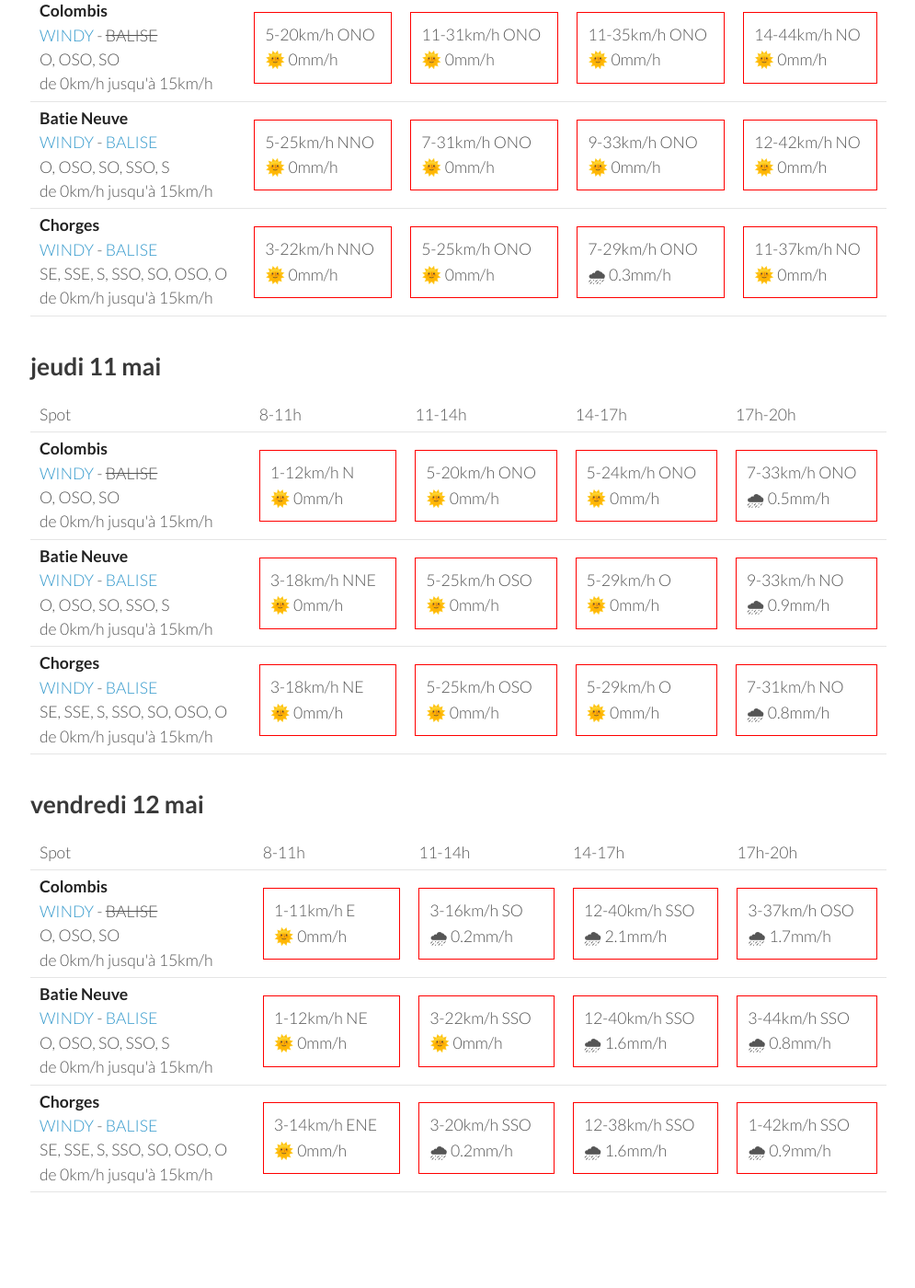
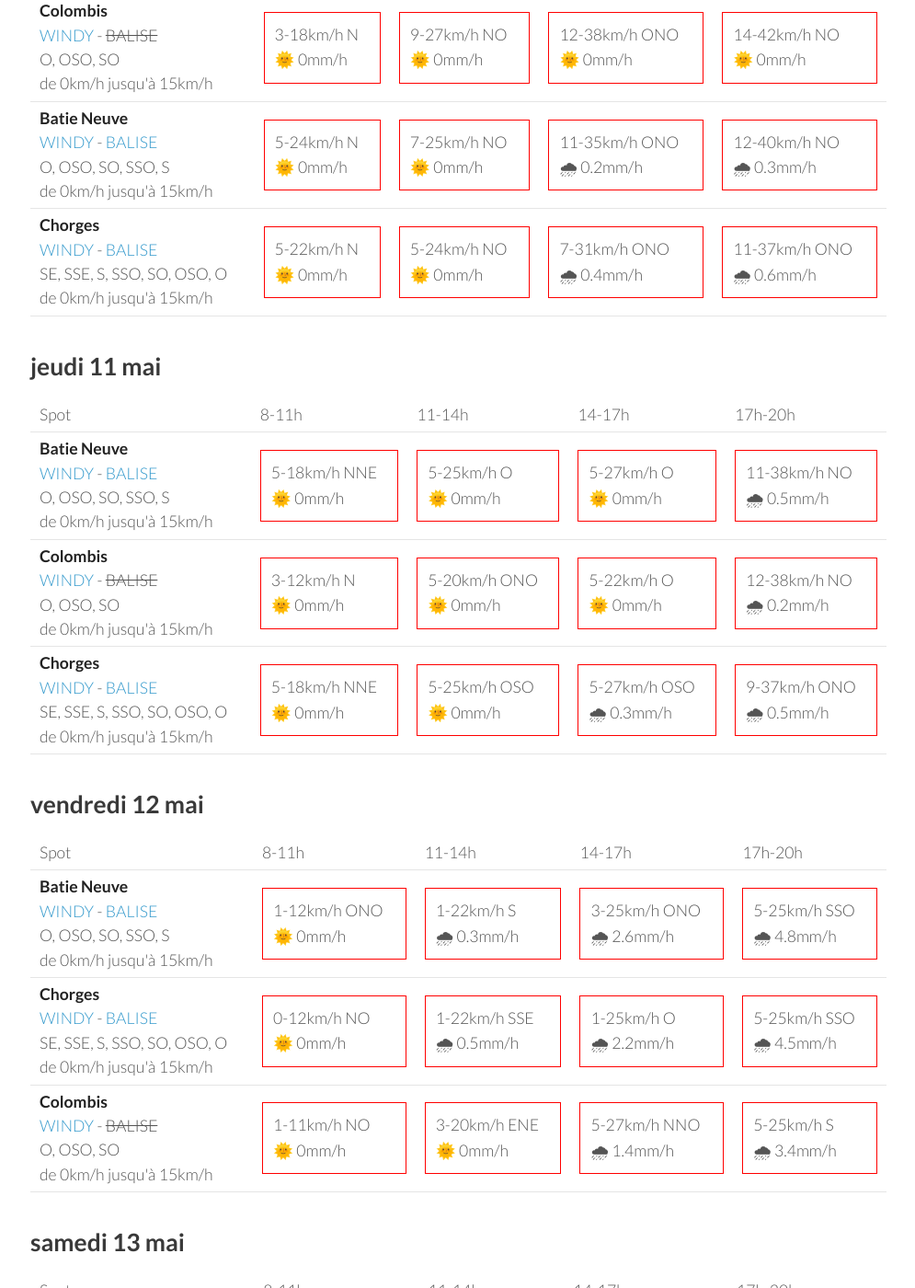
Before and after one commit to parapente-dans-le-nord/parapente-dans-le-nord.github.io, a Jekyll site: the page built from serre_poncon.markdown, in a window 1280 px wide and 1400 px high, scrolled down 1325 px. Shown: the whole window at 92% size, without its empty margins (25-1020 px from the left). Built offline with Jekyll 4.4.1, drawn with Linux system fonts in a browser that asks for light colours; some of the changed text lies outside the part shown.

Commit message:
update index.markdown

```diff
--- a/serre_poncon.markdown
+++ b/serre_poncon.markdown
@@ -116,30 +116,30 @@ page mise à jour le lundi 08 mai 06:31
 <tr>
         <td><strong>Colombis</strong><br><a href="https://windy.com/44.494/6.216?44.559,6.262,10">WINDY</a> - <span class="no-balise"> BALISE </span><br> <span class="vent-favorable">O, OSO, SO</span><br><span class="force-vent">de 0km/h jusqu'à 15km/h</span> </td>
 
-            <td><div class="not-flyable"><p>5-20km/h ONO</p><p>🌞 0mm/h</p></div></td>
-            <td><div class="not-flyable"><p>11-31km/h ONO</p><p>🌞 0mm/h</p></div></td>
-            <td><div class="not-flyable"><p>11-35km/h ONO</p><p>🌞 0mm/h</p></div></td>
-            <td><div class="not-flyable"><p>14-44km/h NO</p><p>🌞 0mm/h</p></div></td>
+            <td><div class="not-flyable"><p>3-18km/h N</p><p>🌞 0mm/h</p></div></td>
+            <td><div class="not-flyable"><p>9-27km/h NO</p><p>🌞 0mm/h</p></div></td>
+            <td><div class="not-flyable"><p>12-38km/h ONO</p><p>🌞 0mm/h</p></div></td>
+            <td><div class="not-flyable"><p>14-42km/h NO</p><p>🌞 0mm/h</p></div></td>
 
 
     </tr>
 <tr>
         <td><strong>Batie Neuve</strong><br><a href="https://windy.com/44.584/6.236?44.559,6.262,10,m:eTtagly">WINDY</a> - <span class=""><a href="https://www.openwindmap.org/PP554">BALISE</a> </span><br> <span class="vent-favorable">O, OSO, SO, SSO, S</span><br><span class="force-vent">de 0km/h jusqu'à 15km/h</span> </td>
 
-            <td><div class="not-flyable"><p>5-25km/h NNO</p><p>🌞 0mm/h</p></div></td>
-            <td><div class="not-flyable"><p>7-31km/h ONO</p><p>🌞 0mm/h</p></div></td>
-            <td><div class="not-flyable"><p>9-33km/h ONO</p><p>🌞 0mm/h</p></div></td>
-            <td><div class="not-flyable"><p>12-42km/h NO</p><p>🌞 0mm/h</p></div></td>
+            <td><div class="not-flyable"><p>5-24km/h N</p><p>🌞 0mm/h</p></div></td>
+            <td><div class="not-flyable"><p>7-25km/h NO</p><p>🌞 0mm/h</p></div></td>
+            <td><div class="not-flyable"><p>11-35km/h ONO</p><p>🌧 0.2mm/h</p></div></td>
+            <td><div class="not-flyable"><p>12-40km/h NO</p><p>🌧 0.3mm/h</p></div></td>
 
 
     </tr>
 <tr>
         <td><strong>Chorges</strong><br><a href="https://windy.com/44.578/6.280?44.559,6.262,10">WINDY</a> - <span class=""><a href="https://www.openwindmap.org/PP554">BALISE</a> </span><br> <span class="vent-favorable">SE, SSE, S, SSO, SO, OSO, O</span><br><span class="force-vent">de 0km/h jusqu'à 15km/h</span> </td>
 
-            <td><div class="not-flyable"><p>3-22km/h NNO</p><p>🌞 0mm/h</p></div></td>
-            <td><div class="not-flyable"><p>5-25km/h ONO</p><p>🌞 0mm/h</p></div></td>
-            <td><div class="not-flyable"><p>7-29km/h ONO</p><p>🌧 0.3mm/h</p></div></td>
-            <td><div class="not-flyable"><p>11-37km/h NO</p><p>🌞 0mm/h</p></div></td>
+            <td><div class="not-flyable"><p>5-22km/h N</p><p>🌞 0mm/h</p></div></td>
+            <td><div class="not-flyable"><p>5-24km/h NO</p><p>🌞 0mm/h</p></div></td>
+            <td><div class="not-flyable"><p>7-31km/h ONO</p><p>🌧 0.4mm/h</p></div></td>
+            <td><div class="not-flyable"><p>11-37km/h ONO</p><p>🌧 0.6mm/h</p></div></td>
 
 
     </tr>
@@ -160,32 +160,32 @@ page mise à jour le lundi 08 mai 06:31
       <td>17h-20h</td>
     </tr>
 <tr>
-        <td><strong>Colombis</strong><br><a href="https://windy.com/44.494/6.216?44.559,6.262,10">WINDY</a> - <span class="no-balise"> BALISE </span><br> <span class="vent-favorable">O, OSO, SO</span><br><span class="force-vent">de 0km/h jusqu'à 15km/h</span> </td>
+        <td><strong>Batie Neuve</strong><br><a href="https://windy.com/44.584/6.236?44.559,6.262,10,m:eTtagly">WINDY</a> - <span class=""><a href="https://www.openwindmap.org/PP554">BALISE</a> </span><br> <span class="vent-favorable">O, OSO, SO, SSO, S</span><br><span class="force-vent">de 0km/h jusqu'à 15km/h</span> </td>
 
-            <td><div class="not-flyable"><p>1-12km/h N</p><p>🌞 0mm/h</p></div></td>
-            <td><div class="not-flyable"><p>5-20km/h ONO</p><p>🌞 0mm/h</p></div></td>
-            <td><div class="not-flyable"><p>5-24km/h ONO</p><p>🌞 0mm/h</p></div></td>
-            <td><div class="not-flyable"><p>7-33km/h ONO</p><p>🌧 0.5mm/h</p></div></td>
+            <td><div class="not-flyable"><p>5-18km/h NNE</p><p>🌞 0mm/h</p></div></td>
+            <td><div class="not-flyable"><p>5-25km/h O</p><p>🌞 0mm/h</p></div></td>
+            <td><div class="not-flyable"><p>5-27km/h O</p><p>🌞 0mm/h</p></div></td>
+            <td><div class="not-flyable"><p>11-38km/h NO</p><p>🌧 0.5mm/h</p></div></td>
 
 
     </tr>
 <tr>
-        <td><strong>Batie Neuve</strong><br><a href="https://windy.com/44.584/6.236?44.559,6.262,10,m:eTtagly">WINDY</a> - <span class=""><a href="https://www.openwindmap.org/PP554">BALISE</a> </span><br> <span class="vent-favorable">O, OSO, SO, SSO, S</span><br><span class="force-vent">de 0km/h jusqu'à 15km/h</span> </td>
+        <td><strong>Colombis</strong><br><a href="https://windy.com/44.494/6.216?44.559,6.262,10">WINDY</a> - <span class="no-balise"> BALISE </span><br> <span class="vent-favorable">O, OSO, SO</span><br><span class="force-vent">de 0km/h jusqu'à 15km/h</span> </td>
 
-            <td><div class="not-flyable"><p>3-18km/h NNE</p><p>🌞 0mm/h</p></div></td>
-            <td><div class="not-flyable"><p>5-25km/h OSO</p><p>🌞 0mm/h</p></div></td>
-            <td><div class="not-flyable"><p>5-29km/h O</p><p>🌞 0mm/h</p></div></td>
-            <td><div class="not-flyable"><p>9-33km/h NO</p><p>🌧 0.9mm/h</p></div></td>
+            <td><div class="not-flyable"><p>3-12km/h N</p><p>🌞 0mm/h</p></div></td>
+            <td><div class="not-flyable"><p>5-20km/h ONO</p><p>🌞 0mm/h</p></div></td>
+            <td><div class="not-flyable"><p>5-22km/h O</p><p>🌞 0mm/h</p></div></td>
+            <td><div class="not-flyable"><p>12-38km/h NO</p><p>🌧 0.2mm/h</p></div></td>
 
 
     </tr>
 <tr>
         <td><strong>Chorges</strong><br><a href="https://windy.com/44.578/6.280?44.559,6.262,10">WINDY</a> - <span class=""><a href="https://www.openwindmap.org/PP554">BALISE</a> </span><br> <span class="vent-favorable">SE, SSE, S, SSO, SO, OSO, O</span><br><span class="force-vent">de 0km/h jusqu'à 15km/h</span> </td>
 
-            <td><div class="not-flyable"><p>3-18km/h NE</p><p>🌞 0mm/h</p></div></td>
+            <td><div class="not-flyable"><p>5-18km/h NNE</p><p>🌞 0mm/h</p></div></td>
             <td><div class="not-flyable"><p>5-25km/h OSO</p><p>🌞 0mm/h</p></div></td>
-            <td><div class="not-flyable"><p>5-29km/h O</p><p>🌞 0mm/h</p></div></td>
-            <td><div class="not-flyable"><p>7-31km/h NO</p><p>🌧 0.8mm/h</p></div></td>
+            <td><div class="not-flyable"><p>5-27km/h OSO</p><p>🌧 0.3mm/h</p></div></td>
+            <td><div class="not-flyable"><p>9-37km/h ONO</p><p>🌧 0.5mm/h</p></div></td>
 
 
     </tr>
@@ -206,32 +206,32 @@ page mise à jour le lundi 08 mai 06:31
       <td>17h-20h</td>
     </tr>
 <tr>
-        <td><strong>Colombis</strong><br><a href="https://windy.com/44.494/6.216?44.559,6.262,10">WINDY</a> - <span class="no-balise"> BALISE </span><br> <span class="vent-favorable">O, OSO, SO</span><br><span class="force-vent">de 0km/h jusqu'à 15km/h</span> </td>
-
-            <td><div class="not-flyable"><p>1-11km/h E</p><p>🌞 0mm/h</p></div></td>
-            <td><div class="not-flyable"><p>3-16km/h SO</p><p>🌧 0.2mm/h</p></div></td>
-            <td><div class="not-flyable"><p>12-40km/h SSO</p><p>🌧 2.1mm/h</p></div></td>
-            <td><div class="not-flyable"><p>3-37km/h OSO</p><p>🌧 1.7mm/h</p></div></td>
-
-
-    </tr>
-<tr>
         <td><strong>Batie Neuve</strong><br><a href="https://windy.com/44.584/6.236?44.559,6.262,10,m:eTtagly">WINDY</a> - <span class=""><a href="https://www.openwindmap.org/PP554">BALISE</a> </span><br> <span class="vent-favorable">O, OSO, SO, SSO, S</span><br><span class="force-vent">de 0km/h jusqu'à 15km/h</span> </td>
 
-            <td><div class="not-flyable"><p>1-12km/h NE</p><p>🌞 0mm/h</p></div></td>
-            <td><div class="not-flyable"><p>3-22km/h SSO</p><p>🌞 0mm/h</p></div></td>
-            <td><div class="not-flyable"><p>12-40km/h SSO</p><p>🌧 1.6mm/h</p></div></td>
-            <td><div class="not-flyable"><p>3-44km/h SSO</p><p>🌧 0.8mm/h</p></div></td>
+            <td><div class="not-flyable"><p>1-12km/h ONO</p><p>🌞 0mm/h</p></div></td>
+            <td><div class="not-flyable"><p>1-22km/h S</p><p>🌧 0.3mm/h</p></div></td>
+            <td><div class="not-flyable"><p>3-25km/h ONO</p><p>🌧 2.6mm/h</p></div></td>
+            <td><div class="not-flyable"><p>5-25km/h SSO</p><p>🌧 4.8mm/h</p></div></td>
 
 
     </tr>
 <tr>
         <td><strong>Chorges</strong><br><a href="https://windy.com/44.578/6.280?44.559,6.262,10">WINDY</a> - <span class=""><a href="https://www.openwindmap.org/PP554">BALISE</a> </span><br> <span class="vent-favorable">SE, SSE, S, SSO, SO, OSO, O</span><br><span class="force-vent">de 0km/h jusqu'à 15km/h</span> </td>
 
-            <td><div class="not-flyable"><p>3-14km/h ENE</p><p>🌞 0mm/h</p></div></td>
-            <td><div class="not-flyable"><p>3-20km/h SSO</p><p>🌧 0.2mm/h</p></div></td>
-            <td><div class="not-flyable"><p>12-38km/h SSO</p><p>🌧 1.6mm/h</p></div></td>
-            <td><div class="not-flyable"><p>1-42km/h SSO</p><p>🌧 0.9mm/h</p></div></td>
+            <td><div class="not-flyable"><p>0-12km/h NO</p><p>🌞 0mm/h</p></div></td>
+            <td><div class="not-flyable"><p>1-22km/h SSE</p><p>🌧 0.5mm/h</p></div></td>
+            <td><div class="not-flyable"><p>1-25km/h O</p><p>🌧 2.2mm/h</p></div></td>
+            <td><div class="not-flyable"><p>5-25km/h SSO</p><p>🌧 4.5mm/h</p></div></td>
+
+
+    </tr>
+<tr>
+        <td><strong>Colombis</strong><br><a href="https://windy.com/44.494/6.216?44.559,6.262,10">WINDY</a> - <span class="no-balise"> BALISE </span><br> <span class="vent-favorable">O, OSO, SO</span><br><span class="force-vent">de 0km/h jusqu'à 15km/h</span> </td>
+
+            <td><div class="not-flyable"><p>1-11km/h NO</p><p>🌞 0mm/h</p></div></td>
+            <td><div class="not-flyable"><p>3-20km/h ENE</p><p>🌞 0mm/h</p></div></td>
+            <td><div class="not-flyable"><p>5-27km/h NNO</p><p>🌧 1.4mm/h</p></div></td>
+            <td><div class="not-flyable"><p>5-25km/h S</p><p>🌧 3.4mm/h</p></div></td>
 
 
     </tr>
@@ -239,3 +239,49 @@ page mise à jour le lundi 08 mai 06:31
 </tbody>
 </table>
 {:/}
+## samedi 13 mai
+
+{::nomarkdown}
+<table>
+  <tbody>
+    <tr>
+      <td>Spot</td>
+      <td>8-11h</td>
+      <td>11-14h</td>
+      <td>14-17h</td>
+      <td>17h-20h</td>
+    </tr>
+<tr>
+        <td><strong>Colombis</strong><br><a href="https://windy.com/44.494/6.216?44.559,6.262,10">WINDY</a> - <span class="no-balise"> BALISE </span><br> <span class="vent-favorable">O, OSO, SO</span><br><span class="force-vent">de 0km/h jusqu'à 15km/h</span> </td>
+
+            <td><div class="flyable"><p>1-9km/h OSO</p><p>🌞 0mm/h</p></div></td>
+            <td><div class="not-flyable"><p>3-20km/h O</p><p>🌞 0mm/h</p></div></td>
+            <td><div class="not-flyable"><p>5-25km/h NNO</p><p>🌧 1.4mm/h</p></div></td>
+            <td><div class="not-flyable"><p>7-29km/h O</p><p>🌧 4.2mm/h</p></div></td>
+
+
+    </tr>
+<tr>
+        <td><strong>Batie Neuve</strong><br><a href="https://windy.com/44.584/6.236?44.559,6.262,10,m:eTtagly">WINDY</a> - <span class=""><a href="https://www.openwindmap.org/PP554">BALISE</a> </span><br> <span class="vent-favorable">O, OSO, SO, SSO, S</span><br><span class="force-vent">de 0km/h jusqu'à 15km/h</span> </td>
+
+            <td><div class="flyable"><p>1-12km/h O</p><p>🌞 0mm/h</p></div></td>
+            <td><div class="not-flyable"><p>3-24km/h SO</p><p>🌧 0.3mm/h</p></div></td>
+            <td><div class="not-flyable"><p>5-25km/h ONO</p><p>🌧 3.2mm/h</p></div></td>
+            <td><div class="not-flyable"><p>7-27km/h OSO</p><p>🌧 5mm/h</p></div></td>
+
+
+    </tr>
+<tr>
+        <td><strong>Chorges</strong><br><a href="https://windy.com/44.578/6.280?44.559,6.262,10">WINDY</a> - <span class=""><a href="https://www.openwindmap.org/PP554">BALISE</a> </span><br> <span class="vent-favorable">SE, SSE, S, SSO, SO, OSO, O</span><br><span class="force-vent">de 0km/h jusqu'à 15km/h</span> </td>
+
+            <td><div class="flyable"><p>0-12km/h OSO</p><p>🌞 0mm/h</p></div></td>
+            <td><div class="not-flyable"><p>3-22km/h SO</p><p>🌧 0.2mm/h</p></div></td>
+            <td><div class="not-flyable"><p>5-25km/h ONO</p><p>🌧 2.8mm/h</p></div></td>
+            <td><div class="not-flyable"><p>5-27km/h OSO</p><p>🌧 4.8mm/h</p></div></td>
+
+
+    </tr>
+
+</tbody>
+</table>
+{:/}
```
Also changed, not shown: other parts of serre_poncon.markdown (+1 -1 lines).
